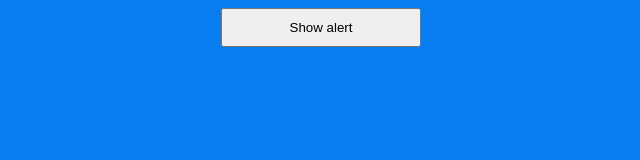
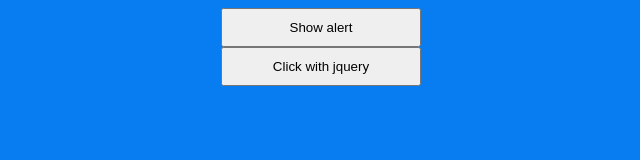
Before and after one commit to franlol/webpack-test, a website built with webpack: page index.html in a window 1280 px wide. Shown: the whole page, without its empty margins (319-959 px from the left). Built offline with nearby package versions, Linux system fonts and the light colour scheme.

Commit message:
Adding support for Jquery and Uuid. Tested OK

```diff
--- a/index.html
+++ b/index.html
@@ -15,7 +15,8 @@
 
     <!-- Content here -->
 
-    <button id="btn-alert">Show alert</button>
+    <button id="btn-alert" class="btn">Show alert</button>
+    <button id="btn-jquery" class="btn">Click with jquery</button>
 
 </body>
 
--- a/package.json
+++ b/package.json
@@ -11,7 +11,9 @@
   "license": "ISC",
   "dependencies": {
     "css-loader": "^2.1.1",
+    "jquery": "^3.4.0",
     "style-loader": "^0.23.1",
+    "uuid": "^3.3.2",
     "webpack": "^4.30.0",
     "webpack-cli": "^3.3.1",
     "webpack-dev-server": "^3.3.1"
--- a/scripts/main.js
+++ b/scripts/main.js
@@ -1,13 +1,19 @@
 'use strict'
 
 import { message } from './message.js';
+import { v4 as uuid } from 'uuid';
+import $ from 'jquery';
 
 import '../styles/style.css';
 
 const main = () => {
 
     const btnAlert = document.querySelector("#btn-alert");
+    // const btnJq = document.querySelector("#btn-jquery");
+
     btnAlert.addEventListener("click", message);
+    // btnJq.addEventListener("click", () => alert(uuid()));
+    $("#btn-jquery").click(() => alert(uuid()));
 
 }
 
--- a/styles/style.css
+++ b/styles/style.css
@@ -1,10 +1,12 @@
 body {
   display: flex;
-  justify-content: center;
+  flex-direction: column;
+  align-items: center;
+
   background: rgb(8, 125, 241);
 }
 
-#btn-alert {
+.btn {
   width: 200px;
   padding: 10px 30px;
 }
```
Also changed, not shown: 1 other file.
